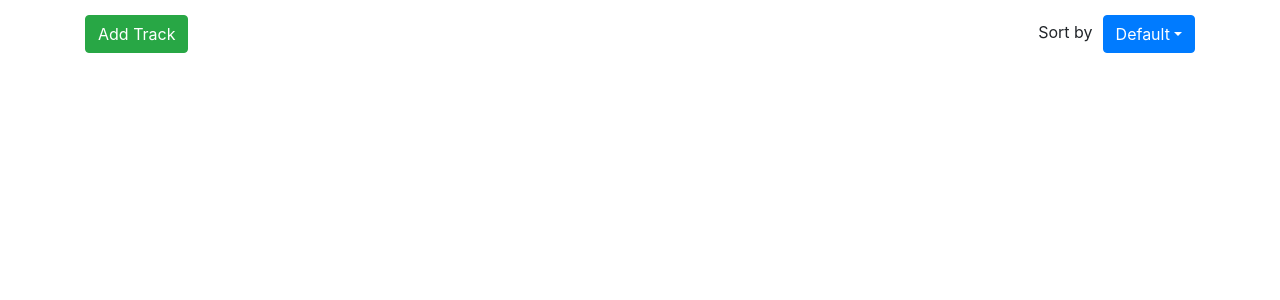
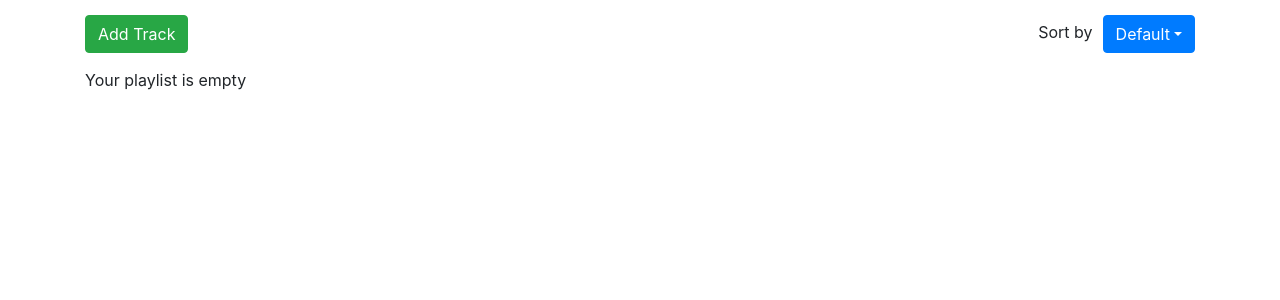
Before and after one commit to vladimirze/favorite-playlist-assignment, a React (Vite) app: page / in a window 1280 px wide. Shown: the top 300 px of the page. Built offline with nearby package versions, Linux system fonts and the light colour scheme.

Commit message:
Show message when playlist is empty

```diff
--- a/src/pages/playlist-page/PlaylistPage.js
+++ b/src/pages/playlist-page/PlaylistPage.js
@@ -1,7 +1,7 @@
 import React from 'react';
 import AddTrackOverlay from "../../components/addTrackOverlay/AddTrackOverlay";
 import playlistStorage from "../../services/playlistStorage";
-import Track from "../../components/Track";
+import Track from "../../components/track/Track";
 import {Button, Col, Container, Row} from "react-bootstrap";
 import {withRouter} from "react-router-dom";
 import Dropdown from "../../components/Dropdown";
@@ -120,6 +120,11 @@ class PlaylistPage extends React.Component {
                key={this.state.isAddTrackOverlayShown}/>
 
           {this.renderTracks()}
+
+            {
+               this.state.tracks.length === 0 &&
+               <div>Your playlist is empty</div>
+            }
          </Container>
       );
    }
```
